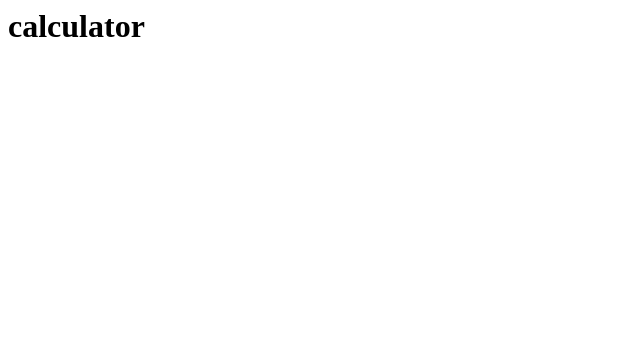
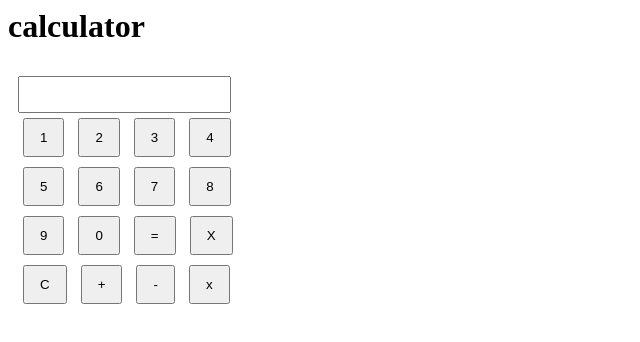
Before and after one commit to shailesh74250/js-ts-projects, a plain HTML site: page calculator/index.html in a window 1280 px wide. Shown: the whole page, without its empty margins (0-640 px from the left). Drawn offline with Linux system fonts and the light colour scheme.

Commit message:
fixed style

```diff
--- /dev/null
+++ b/calculator/css/style.css
@@ -0,0 +1,30 @@
+.calculator {
+  padding: 10px;
+  max-width: 250px;
+  margin: 0px;
+}
+
+.calculator-btn {
+  padding: 30px;
+}
+
+button {
+  padding: 10px 15px;
+  margin: 5px;
+}
+
+button:focus {
+  border: 1px solid royalblue;
+  outline: none;
+}
+
+input[type=text] {
+  padding: 5px;
+  width: 85%;
+  font-size: 20px;
+  outline: none;
+}
+
+input[type=text]:focus {
+  border: 2px solid royalblue;
+}
--- a/calculator/index.html
+++ b/calculator/index.html
@@ -1,8 +1,37 @@
 <html>
 	<head>
 		<title>Calculator</title>
+
+		<link rel="stylesheet" href="./css/style.css" />
 	</head>
 	<body>
 		<h1>calculator</h1>
+		<div class="calculator">
+			<input type="text" name="value" />
+			<div>
+				<button>1</button>
+				<button>2</button>
+				<button>3</button>
+				<button>4</button>
+			</div>
+			<div>
+				<button>5</button>
+				<button>6</button>
+				<button>7</button>
+				<button>8</button>
+			</div>
+			<div>
+				<button>9</button>
+				<button>0</button>
+				<button>=</button>
+				<button>X</button>
+			</div>
+			<div>
+				<button>C</button>
+				<button>+</button>
+				<button>-</button>
+				<button>x</button>
+			</div>
+		</div>
 	</body>
 </html>
```
Also changed, not shown: 1 other file.
